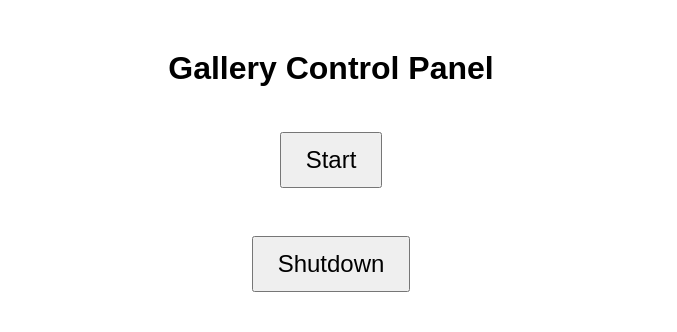
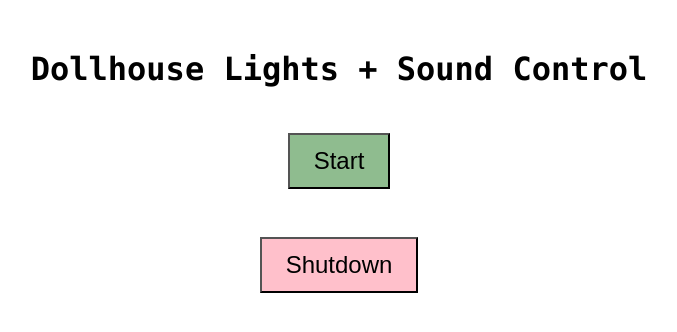
Before and after one commit to jwow1000/dollhouse-salma, a Flask app: page / in a window 1280 px wide. Shown: the top 332 px of the page, without its empty margins (309-986 px from the left). Run offline with Flask 3, Linux system fonts and the light colour scheme.

Commit message:
server and css

```diff
--- /dev/null
+++ b/py-server/static/styles.css
@@ -0,0 +1,17 @@
+
+body {
+  width: 100%;
+  font-family: Menlo, monospace;
+  text-align: center;
+  margin-top: 50px;
+}
+
+h1 {
+  text-align: center;
+}
+
+button {
+  font-size: 1.5em;
+  margin: 1em;
+  padding: 0.5em 1em;
+}
--- a/py-server/templates/index.html
+++ b/py-server/templates/index.html
@@ -1,19 +1,17 @@
 <!DOCTYPE html>
 <html>
 <head>
-    <title>Gallery Control</title>
-    <style>
-        body { font-family: sans-serif; text-align: center; margin-top: 50px; }
-        button { font-size: 1.5em; margin: 1em; padding: 0.5em 1em; }
-    </style>
+    <title>Dollhouse Lights</title>
+    <link rel="stylesheet" href="{{ url_for('static', filename='styles.css') }}">
+
 </head>
 <body>
-    <h1>Gallery Control Panel</h1>
+    <h1>Dollhouse Lights + Sound Control</h1>
     <form action="/start" method="post">
-        <button type="submit">Start</button>
+        <button type="submit" style="background-color: darkseagreen;">Start</button>
     </form>
     <form action="/shutdown" method="post">
-        <button type="submit">Shutdown</button>
+        <button type="submit" style="background-color: pink;">Shutdown</button>
     </form>
 </body>
 </html>
```
